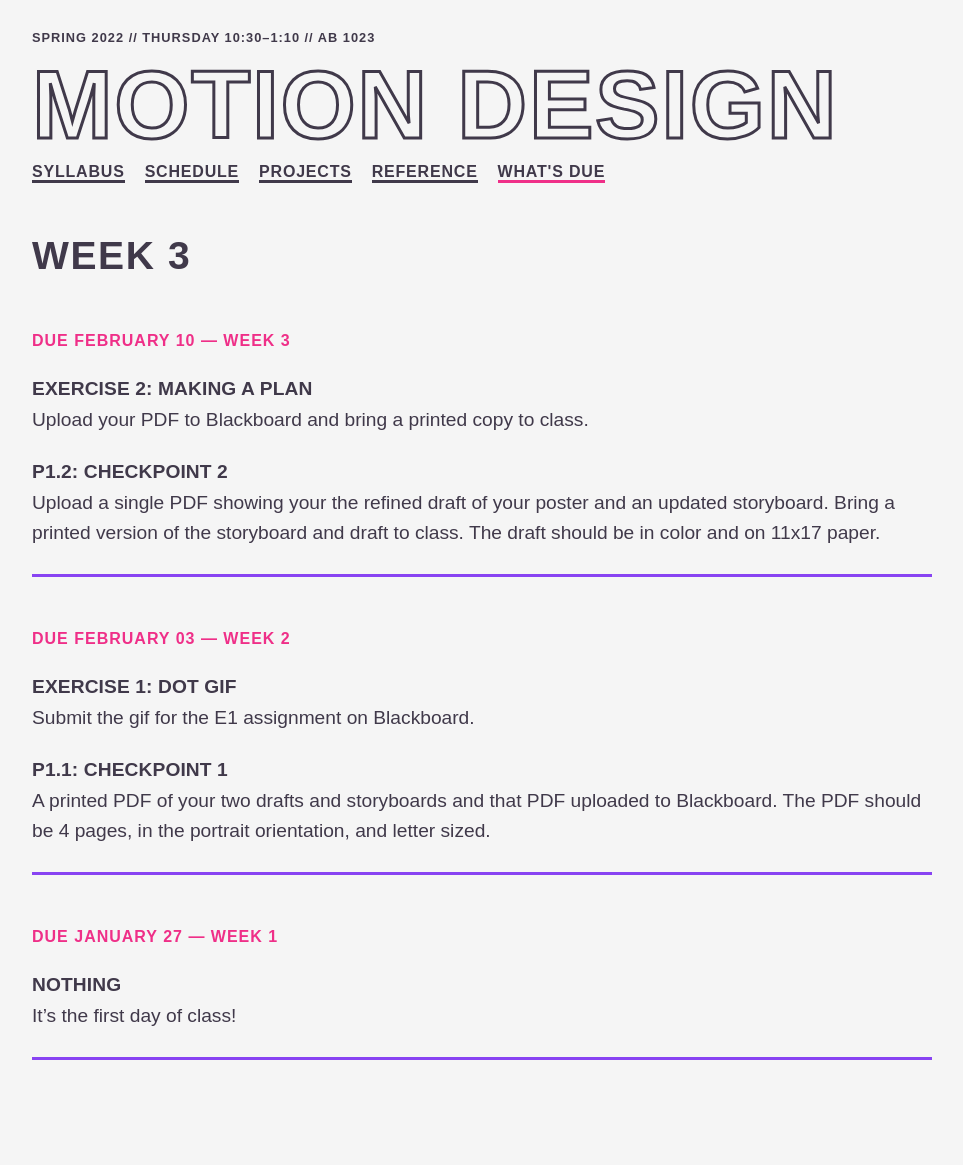
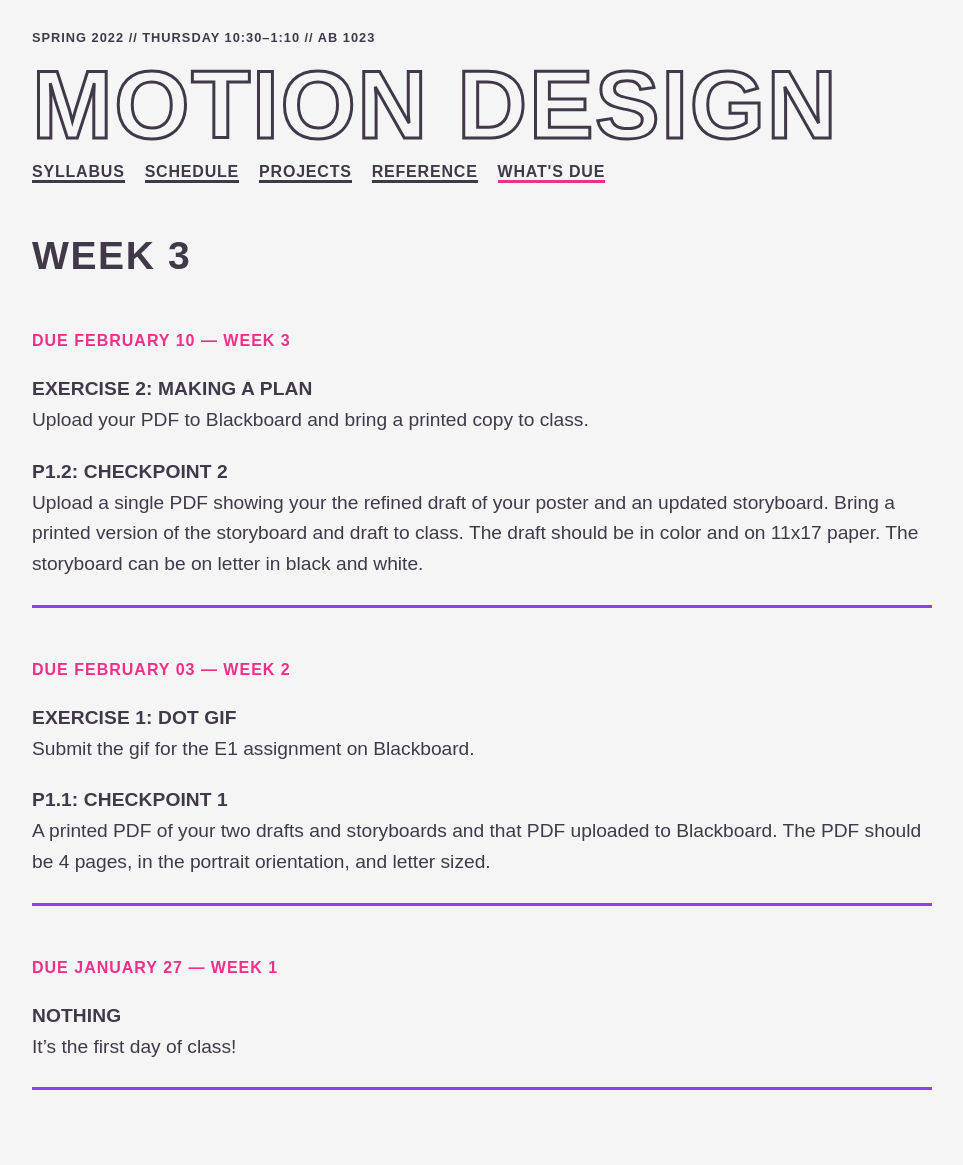
Before and after one commit to gmu-gd/motion22-spring, a Jekyll site: the page built from _posts/2022-02-03-due.md, in a window 1280 px wide. Shown: the whole page, without its empty margins (0-963 px from the left). Built offline with Jekyll 4.4.1, drawn with Linux system fonts in a browser that asks for light colours; some web fonts are replaced; before the commit the page ends 1135 px from its top, so only the background shows below that.

Commit message:
Update 2022-02-03-due.md

```diff
--- a/_posts/2022-02-03-due.md
+++ b/_posts/2022-02-03-due.md
@@ -8,4 +8,4 @@ categories: [due]
 Upload your PDF to Blackboard and bring a printed copy to class.
 
 #### P1.2: Checkpoint 2
-Upload a single PDF showing your the refined draft of your poster and an updated storyboard. Bring a printed version of the storyboard and draft to class. The draft should be in color and on 11x17 paper.
+Upload a single PDF showing your the refined draft of your poster and an updated storyboard. Bring a printed version of the storyboard and draft to class. The draft should be in color and on 11x17 paper. The storyboard can be on letter in black and white.
```
